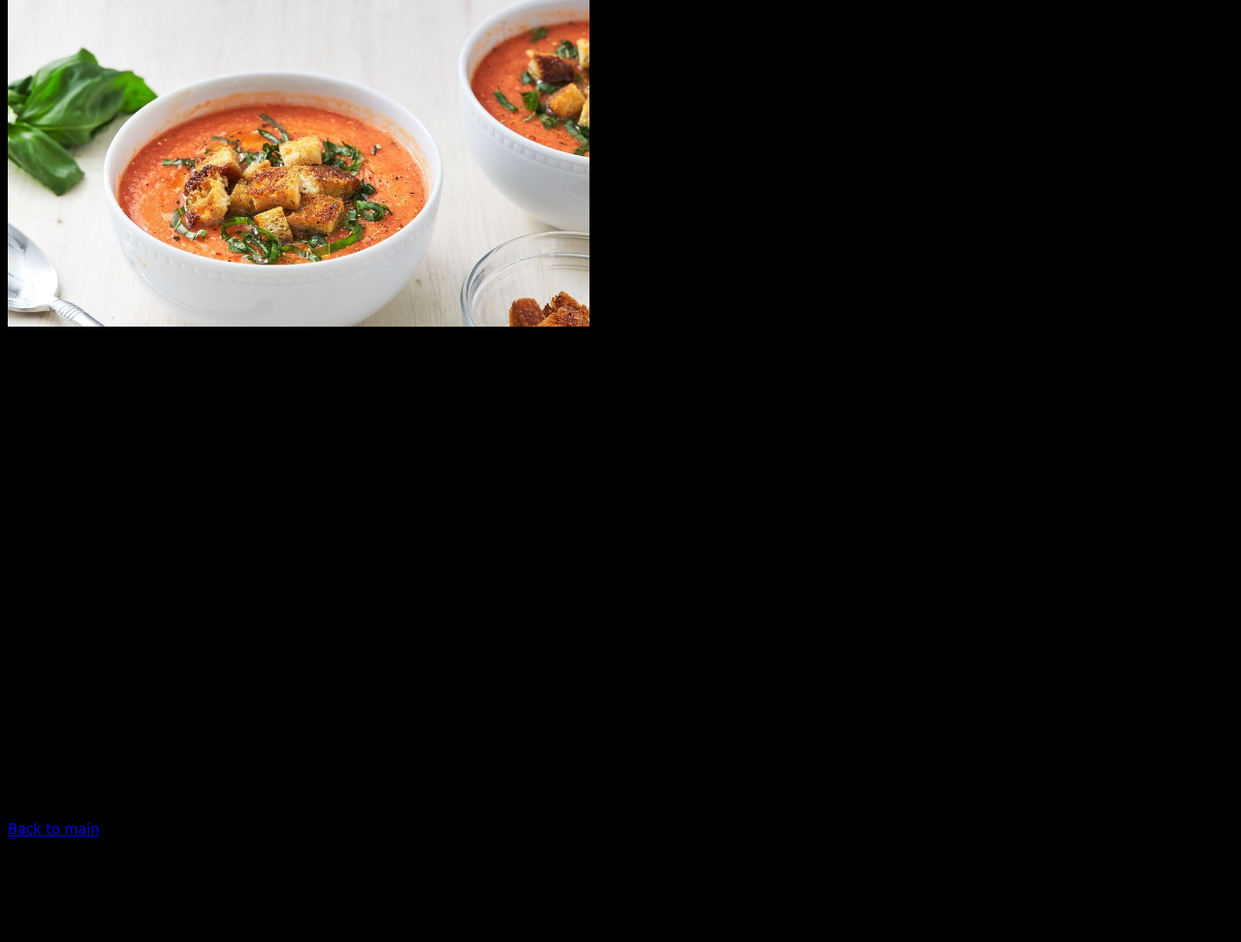
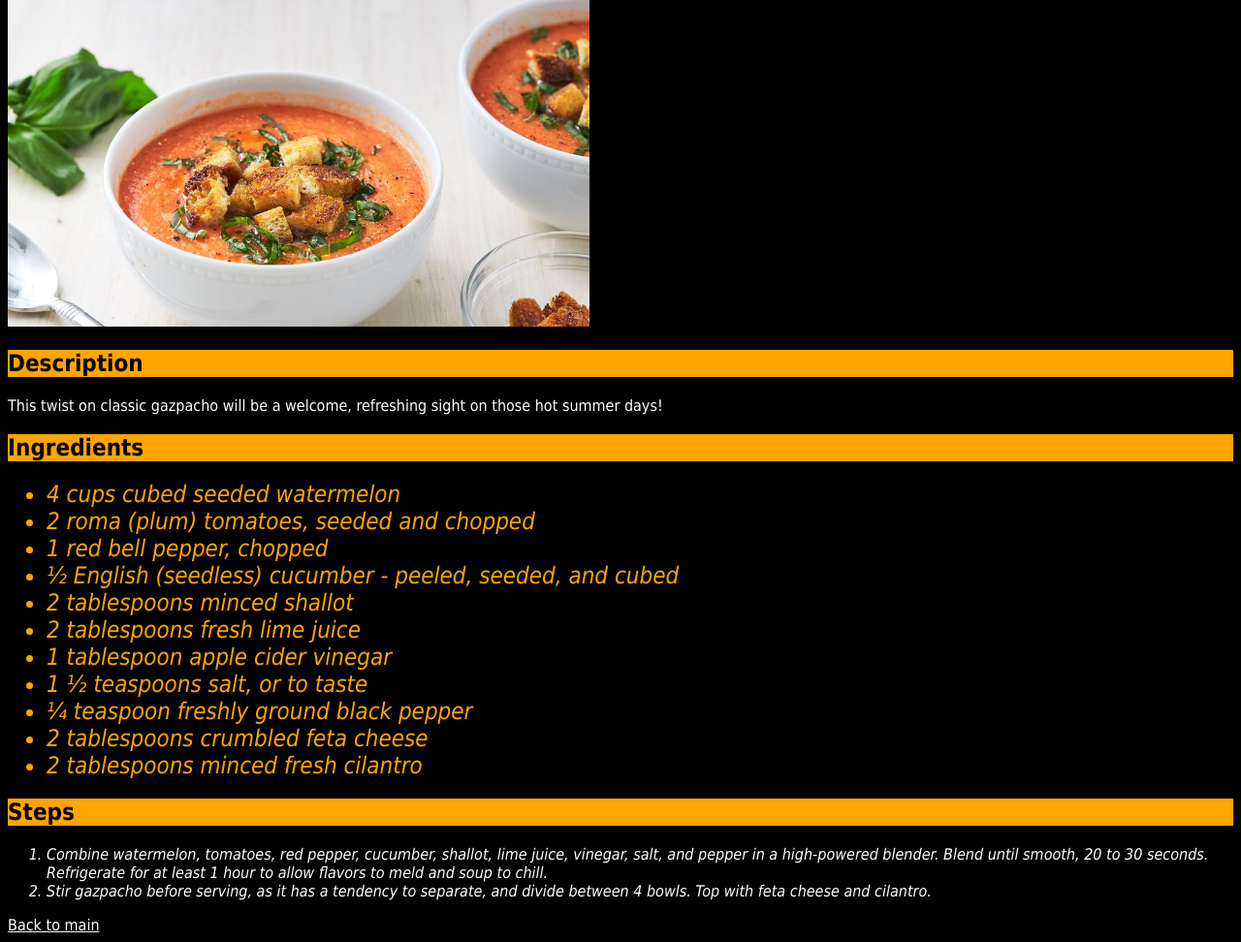
Before and after one commit to petermv-v/odin-recipes, a plain HTML site: page recipes/gazpacho.html in a window 1280 px wide. Shown: the part 81-1053 px from the top of the page at 97% size. Before the commit the page ends 954 px from the top, so only its background shows below. Drawn offline with Linux system fonts and the light colour scheme.

Commit message:
Continue styling page.
Added picture on homepage and continue practicing css style.

```diff
--- a/styles.css
+++ b/styles.css
@@ -3,7 +3,23 @@
     background-color: black;
 }
 
-h1 {
+h1, h2, h3 {
     font-weight: 800;
     background-color: orange;
 }
+
+li, p, a {
+    color: white;
+
+}
+
+ol li {
+    font-style: oblique;
+
+}
+
+ul li {
+    font-size: x-large;
+    font-style: italic;
+    color: orange;
+}
```
Also changed, not shown: index.html (+2 -0 lines), img/cover.jpg (added).
